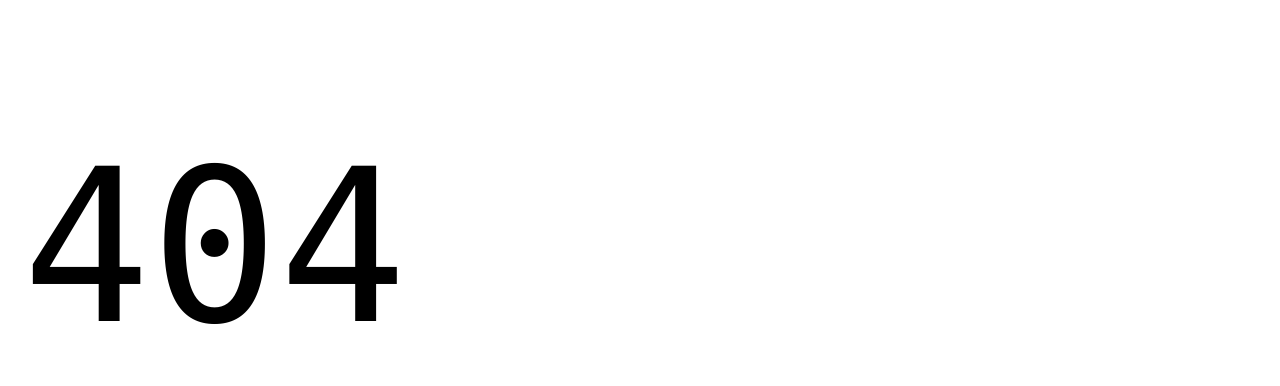
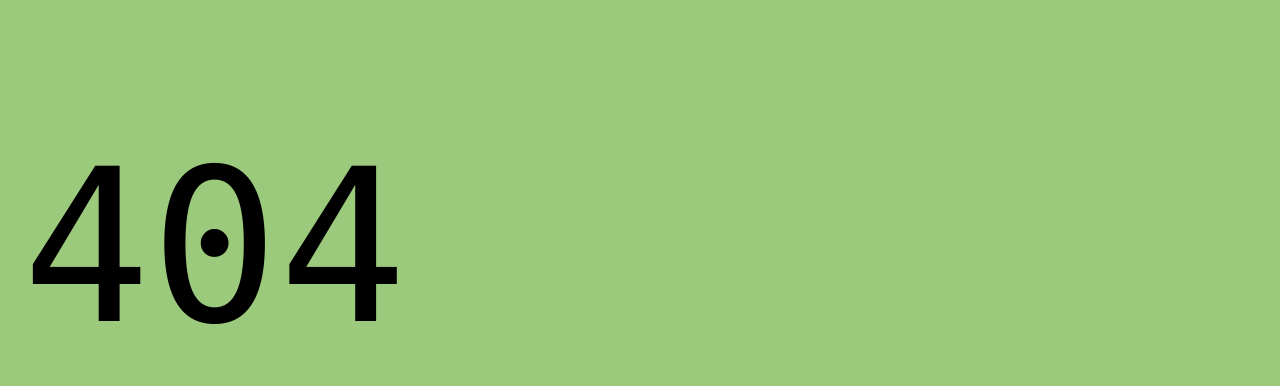
Before and after one commit to cascz7/helix-project-cascais, a website with bundled scripts: page 404.html in a window 1280 px wide. Shown: the part 61-447 px from the top of the page. Built offline with nearby package versions, Linux system fonts and the light colour scheme; files whose address does not match are found by name.

Commit message:
updated background color

```diff
--- a/styles/styles.css
+++ b/styles/styles.css
@@ -14,7 +14,7 @@
   /* colors */
   --link-color: #035fe6;
   --link-hover-color: #136ff6;
-  --background-color: #fff;
+  --background-color: #9cca7d;
   --overlay-background-color: #eee;
   --highlight-background-color: #ccc;
   --text-color: #000;
```
